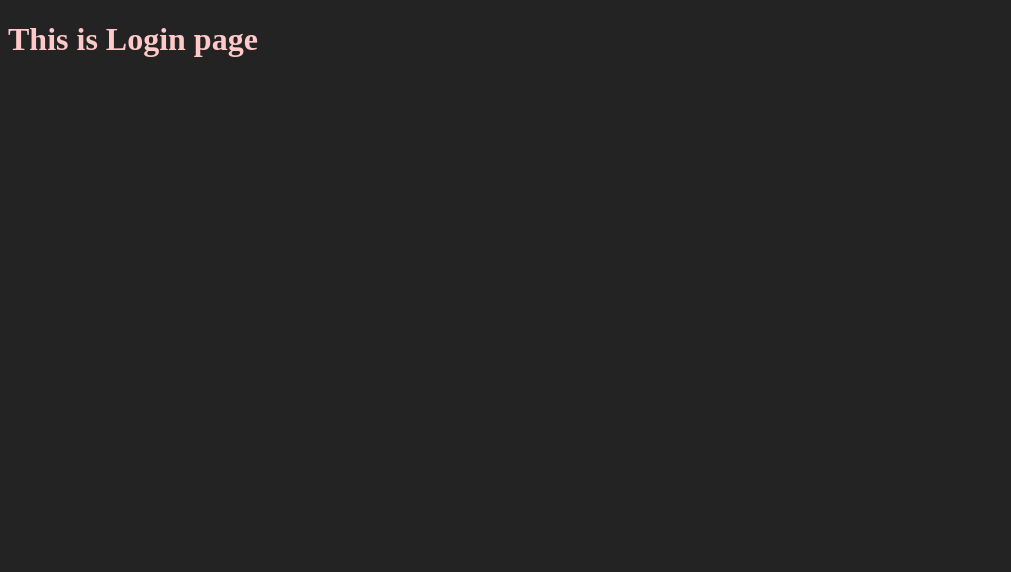
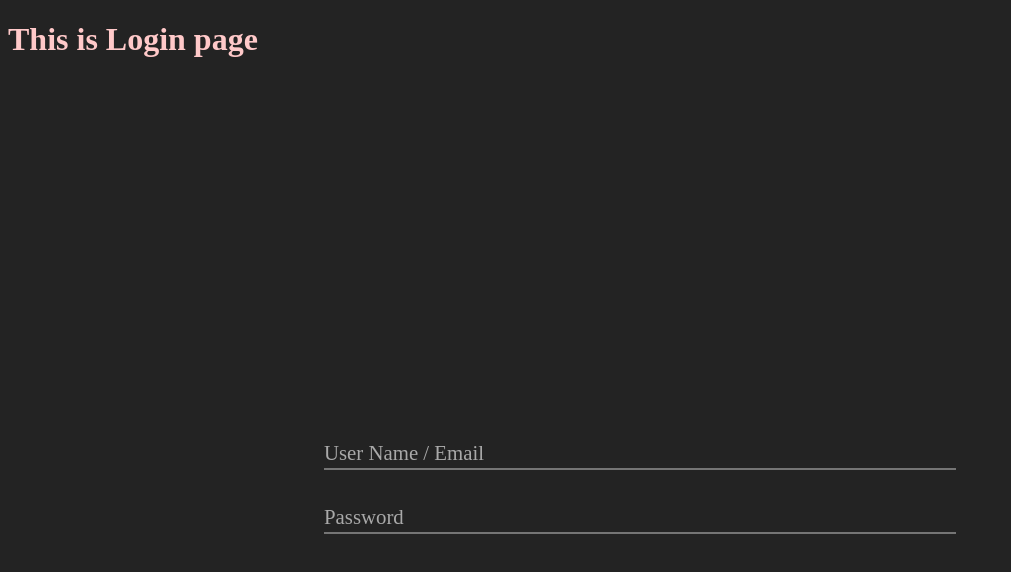
Before and after one commit to karthikb191/ChatApp, a React (Vite) app in the folder Client/: page / in a window 1280 px wide. Shown: the top 572 px of the page, without its empty margins (0-1011 px from the left). Built offline with nearby package versions, Linux system fonts and the light colour scheme.

Commit message:
username and password frontend design

```diff
--- a/Client/src/App.css
+++ b/Client/src/App.css
@@ -1,3 +1,75 @@
+.centerAlign
+{
+  display: flex;
+  flex-direction: column;
+  justify-content: center;
+  align-items: center;
+  height: 100vh;
+  color: var(--textColor);
+}
+
+.inputEntry
+{
+  position: relative;
+  display: flex;
+  flex-direction: row;
+  width: 50%;
+  margin: 10px;
+}
+
+.inputEntry .input
+{
+  width:100%;
+  min-height: 40px;
+  border: 0;
+  border-bottom: 2px solid #757575;
+  color: #ffffff;
+  background: transparent;
+  outline: 0;
+  transition: border-color 0.2s;
+  text-align:center;
+
+  font-size: 20px;
+
+  &::placeholder {
+    color: transparent;
+  }
+
+  &:placeholder-shown ~ .label {
+    font-size: 1.3rem;
+    cursor: text;
+    top: 15px;
+    color: #a9a9a9;
+  }
+}
+
+.inputEntry .input:focus
+{
+  ~ .label
+  {
+    position: absolute;
+    font-size: 1rem;
+    top: 0;
+    display: block;
+    transition: 0.2s;
+    color: #11998e;
+  }
+
+  font-weight: 500;
+  border-color: #11998e;
+}
+
+.inputEntry .label
+{
+  position: absolute;
+  top: 0;
+  color: #a9a9a9;
+  display: block;
+  transition: 0.2s;
+  font-size: 1rem;
+  transition: 0.2s;
+}
+
 .counter {
   font-size: 16px;
   padding: 5px 10px;
--- a/Client/src/Components/InputComponents.tsx
+++ b/Client/src/Components/InputComponents.tsx
@@ -1,18 +1,28 @@
 import React from 'react'
 import './InputComponents.css'
 
-const InputField = () =>
+type InputFieldProps =
+{
+    id: string
+    placeholder : string
+};
+
+const InputField = ({id, placeholder} : InputFieldProps) =>
 {
     return (
         <>
+        <input className="input" type="input" id={id} placeholder={placeholder}/>
+        <label htmlFor={id} className="label"> {placeholder} </label>
         </>
     )
 }
 
-const PasswordField = () =>
+const PasswordField = ({id, placeholder} : InputFieldProps) =>
 {
     return (
         <>
+        <input className='input' type="password" id={id} placeholder={placeholder}/>
+        <label htmlFor={id} className="label">{placeholder}</label>
         </>
     )
 }
--- a/Client/src/Components/Pages/LoginPage.tsx
+++ b/Client/src/Components/Pages/LoginPage.tsx
@@ -1,27 +1,30 @@
 
+import React from 'react'
+import { InputField, PasswordField } from '../InputComponents'
+import "../../App.css"
 
-type TextEntryProps =
+const InputFormContainer = () =>
 {
-    label: string
-};
+    return (
+    <div className="centerAlign">
+        <div className='inputEntry'>
+        <InputField id="UsernameField" placeholder="User Name / Email"></InputField>
+        </div>
 
-function TextEntryBoxComponent(props: TextEntryProps)
-{
- return (
-    <>
-        <div className='TextEntry'>
-            <p>{props.label} : </p>
-            <input type='text'></input>
+        <div className='inputEntry'>
+        <PasswordField
+                id="PasswordField" placeholder="Password"></PasswordField>
         </div>
-    </>
- )
+    </div>
+    )
 }
 
 function LoginPage()
 {
     return (
         <>
-        <h1> This is Login page </h1>
+            <h1> This is Login page </h1>
+            <InputFormContainer />
         </>
     )
 }
```
Also changed, not shown: Client/src/App.tsx (+6 -113 lines), 1 other file (tests, documents, lock files or other folders).
